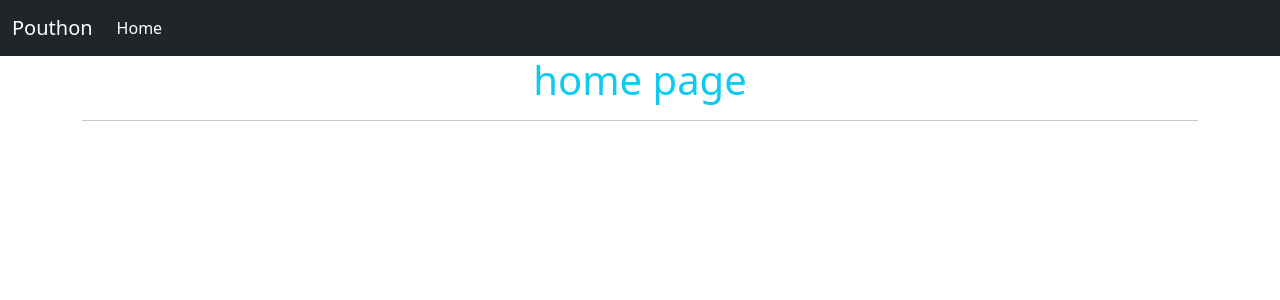
After one commit to pouryajanparvar/Lecture2_Weblog, a Django app: page / in a window 1280 px wide. The commit adds this page. Shown: the top 300 px of the page. Run offline with Django 4.2, Linux system fonts and the light colour scheme.

Commit message:
make home page

```diff
--- a/Lecture2_Weblog/Lecture2_Weblog/urls.py
+++ b/Lecture2_Weblog/Lecture2_Weblog/urls.py
@@ -1,21 +1,7 @@
-"""Lecture2_Weblog URL Configuration
-
-The `urlpatterns` list routes URLs to views. For more information please see:
-    https://docs.djangoproject.com/en/4.0/topics/http/urls/
-Examples:
-Function views
-    1. Add an import:  from my_app import views
-    2. Add a URL to urlpatterns:  path('', views.home, name='home')
-Class-based views
-    1. Add an import:  from other_app.views import Home
-    2. Add a URL to urlpatterns:  path('', Home.as_view(), name='home')
-Including another URLconf
-    1. Import the include() function: from django.urls import include, path
-    2. Add a URL to urlpatterns:  path('blog/', include('blog.urls'))
-"""
 from django.contrib import admin
-from django.urls import path
+from django.urls import path, include
 
 urlpatterns = [
     path('admin/', admin.site.urls),
+    path('', include('post.urls', namespace = 'post'))
 ]
--- /dev/null
+++ b/Lecture2_Weblog/post/templates/post/home_page.html
@@ -0,0 +1,12 @@
+{% extends 'base.html' %}
+{% block title %} home {% endblock %}
+
+{% block body %}
+    <div class="container">
+        <center>
+            <h1 class="text-info">home page</h1>
+            <hr>
+        </center>
+    </div>
+
+{% endblock %}
--- /dev/null
+++ b/Lecture2_Weblog/post/urls.py
@@ -0,0 +1,8 @@
+from django.urls import URLPattern, path
+from . import views
+
+
+app_name = 'post'
+urlpatterns = [
+    path('', views.home_page, name='home')
+]
--- a/Lecture2_Weblog/post/views.py
+++ b/Lecture2_Weblog/post/views.py
@@ -1,3 +1,8 @@
 from django.shortcuts import render
 
 # Create your views here.
+
+
+def home_page(request):
+    context = {}
+    return render(request, 'post/home_page.html', context)
--- a/Lecture2_Weblog/templates/base.html
+++ b/Lecture2_Weblog/templates/base.html
@@ -9,6 +9,7 @@
 
 </head>
 <body>
+    {% include 'include/navbar.html' %}
     {% block body %}
     {% endblock %}
 </body>
--- a/Lecture2_Weblog/templates/include/navbar.html
+++ b/Lecture2_Weblog/templates/include/navbar.html
@@ -1,13 +1,13 @@
 <nav class="navbar navbar-expand-lg navbar-dark bg-dark">
     <div class="container-fluid">
-      <a class="navbar-brand" href="#">Navbar</a>
+      <a class="navbar-brand" href="{% url 'post:home' %}">Pouthon</a>
       <button class="navbar-toggler" type="button" data-bs-toggle="collapse" data-bs-target="#navbarSupportedContent" aria-controls="navbarSupportedContent" aria-expanded="false" aria-label="Toggle navigation">
         <span class="navbar-toggler-icon"></span>
       </button>
       <div class="collapse navbar-collapse" id="navbarSupportedContent">
         <ul class="navbar-nav me-auto mb-2 mb-lg-0">
           <li class="nav-item">
-            <a class="nav-link active" aria-current="page" href="#">Home</a>
+            <a class="nav-link active" aria-current="page" href="{% url 'post:home' %}">Home</a>
           </li>
         </ul>
       </div>
```
